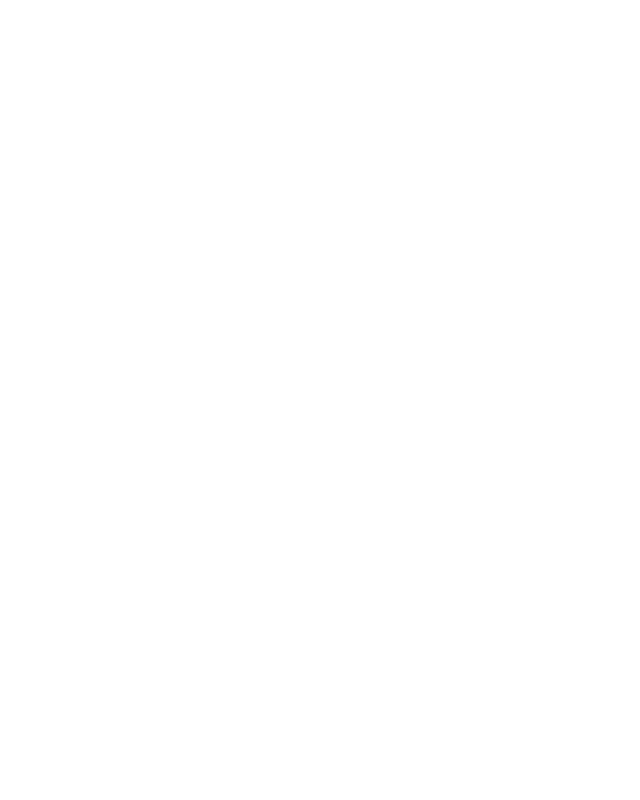
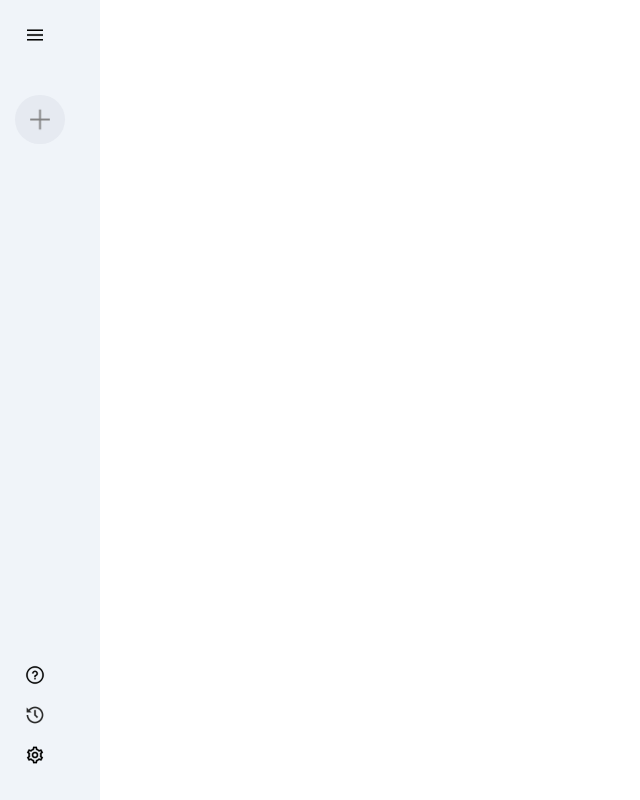
Before and after one commit to Hruth-Vik/Project-8-Gemini-Clone, a React (Vite) app in the folder gemini_clone/: page / in a window 1280 px wide. Shown: the whole page, without its empty margins (0-640 px from the left). Built offline with nearby package versions, Linux system fonts and the light colour scheme.

Commit message:
Edited the left part of the page

```diff
--- a/gemini_clone/src/App.jsx
+++ b/gemini_clone/src/App.jsx
@@ -1,9 +1,9 @@
 import React from 'react'
-
+import Sidebar from './components/Sidebar/Sidebar'
 const App = () => {
   return (
     <>
-
+      <Sidebar />
     </>
   )
 }
--- a/gemini_clone/src/components/Sidebar/Sidebar.css
+++ b/gemini_clone/src/components/Sidebar/Sidebar.css
@@ -0,0 +1,66 @@
+.sidebar{
+    min-height: 100vh;
+    display: inline-flex;
+    flex-direction: column;
+    justify-content: space-between;
+    background-color: #f0f4f9;
+    padding: 25px 15px;
+}
+
+.sidebar img{
+    width: 20px;
+}
+
+.sidebar .menu{
+    display: block;
+    margin-left: 10px;
+    cursor: pointer;
+}
+
+.sidebar .new-chat{
+    margin-top: 50px;
+    display: inline-flex;
+    align-items: center;
+    gap:10px;
+    padding: 10px 15px;
+    background-color: #e6eaf1;
+    border-radius: 50px;
+    font-size: 14px;
+    color: grey;
+    cursor: pointer;
+}
+
+.sidebar .recent{
+    display: flex;
+    flex-direction: column;
+}
+
+.sidebar .recent-title{
+    margin-top: 30px;
+    margin-bottom: 20px;
+}
+
+.sidebar .recent-entry{
+    display: flex;
+    align-items: start;
+    gap:10px;
+    padding: 10px;
+    padding-right: 40px;
+    border-radius: 50px;
+    color:#282828;
+    cursor: pointer;
+}
+
+.sidebar .recent-entry:hover{
+    background-color: #e2e6eb;
+}
+
+.sidebar .bottom{
+    display: flex;
+    flex-direction: column;
+}
+
+.sidebar .bottom-item{
+    padding-right: 10px;
+    cursor: pointer;
+}
--- a/gemini_clone/src/components/Sidebar/Sidebar.jsx
+++ b/gemini_clone/src/components/Sidebar/Sidebar.jsx
@@ -1,16 +1,47 @@
-import React from 'react'
+import React, { useState } from 'react'
 import { assets } from "../../assets/assets"
 
 
 import "./Sidebar.css"
 const Sidebar = () => {
+    const [extended, setExtended] = useState();
     return (
         <div className='sidebar'>
             <div className="top">
-                <img src="" alt="" />
+                <img src={assets.menu_icon} alt="" className='menu' onClick={() => setExtended(prev => !prev)} />
+                <div className="new-chat">
+                    <img src={assets.plus_icon} alt="" />
+                    {extended ? <p>New Chat</p> : null}
+                </div>
+                {extended ?
+                    <div className="recent">
+                        <p className="recent-title">
+                            Recent
+                        </p>
+                        <div className="recent-entry">
+                            <img src={assets.message_icon} alt="" />
+                            <p>What is react...</p>
+                        </div>
+                    </div>
+                    :
+                    null
+                }
             </div>
             <div className="bottom">
+                <div className="bottom-items recent-entry">
+                    <img src={assets.question_icon} alt="" />
+                    {extended ? <p>Help</p> : null}
 
+                </div>
+                <div className="bottom-items recent-entry">
+                    <img src={assets.history_icon} alt="" />
+                    {extended ? <p>Activity</p> : null}
+
+                </div>
+                <div className="bottom-items recent-entry">
+                    <img src={assets.setting_icon} alt="" />
+                    {extended ? <p>Settings</p> : null}
+                </div>
             </div>
         </div>
     )
--- a/gemini_clone/src/index.css
+++ b/gemini_clone/src/index.css
@@ -1,7 +1,10 @@
+@import url('https://fonts.googleapis.com/css2?family=Outfit:wght@100..900&display=swap');
+
 *{
   padding: 0;
   margin: 0;
   box-sizing: border-box;
+  font-family: Outfit,sans-serif;
 }
 #root{
   min-height: 100vh;
```
